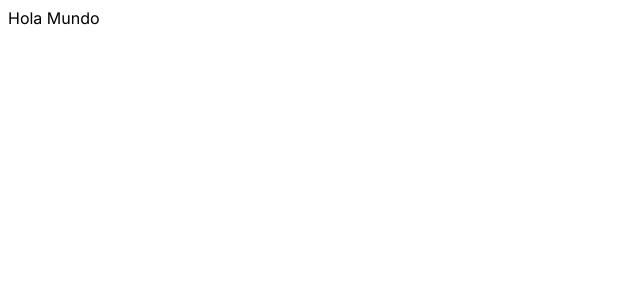
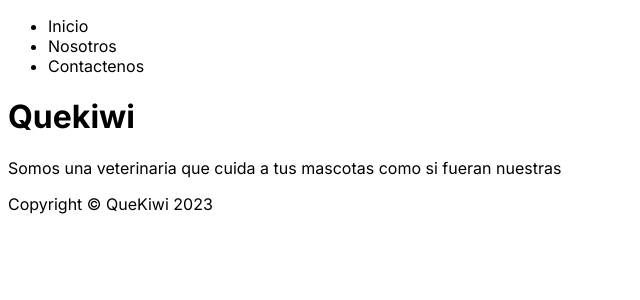
Before and after one commit to artmadeit/quekiwi-frontend, a Next.js app: page / in a window 1280 px wide. Shown: the top 300 px of the page, without its empty margins (0-640 px from the left). Built offline with nearby package versions, Linux system fonts and the light colour scheme.

Commit message:
feat: 1ra pagina home

```diff
--- a/app/page.tsx
+++ b/app/page.tsx
@@ -1,3 +1,31 @@
 export default function Home() {
-  return <main>Hola Mundo</main>;
+  return (
+    <main>
+      <Header />
+      <h1>Quekiwi</h1>
+      <p>
+        Somos una veterinaria que cuida a tus mascotas como si fueran nuestras
+      </p>
+      <Footer />
+    </main>
+  );
 }
+
+function Footer() {
+  const year = new Date().getFullYear();
+  return <footer>Copyright © QueKiwi {year}</footer>;
+}
+
+function Header() {
+  return (
+    <header>
+      <nav>
+        <ul>
+          <li>Inicio</li>
+          <li>Nosotros</li>
+          <li>Contactenos</li>
+        </ul>
+      </nav>
+    </header>
+  );
+}
```
